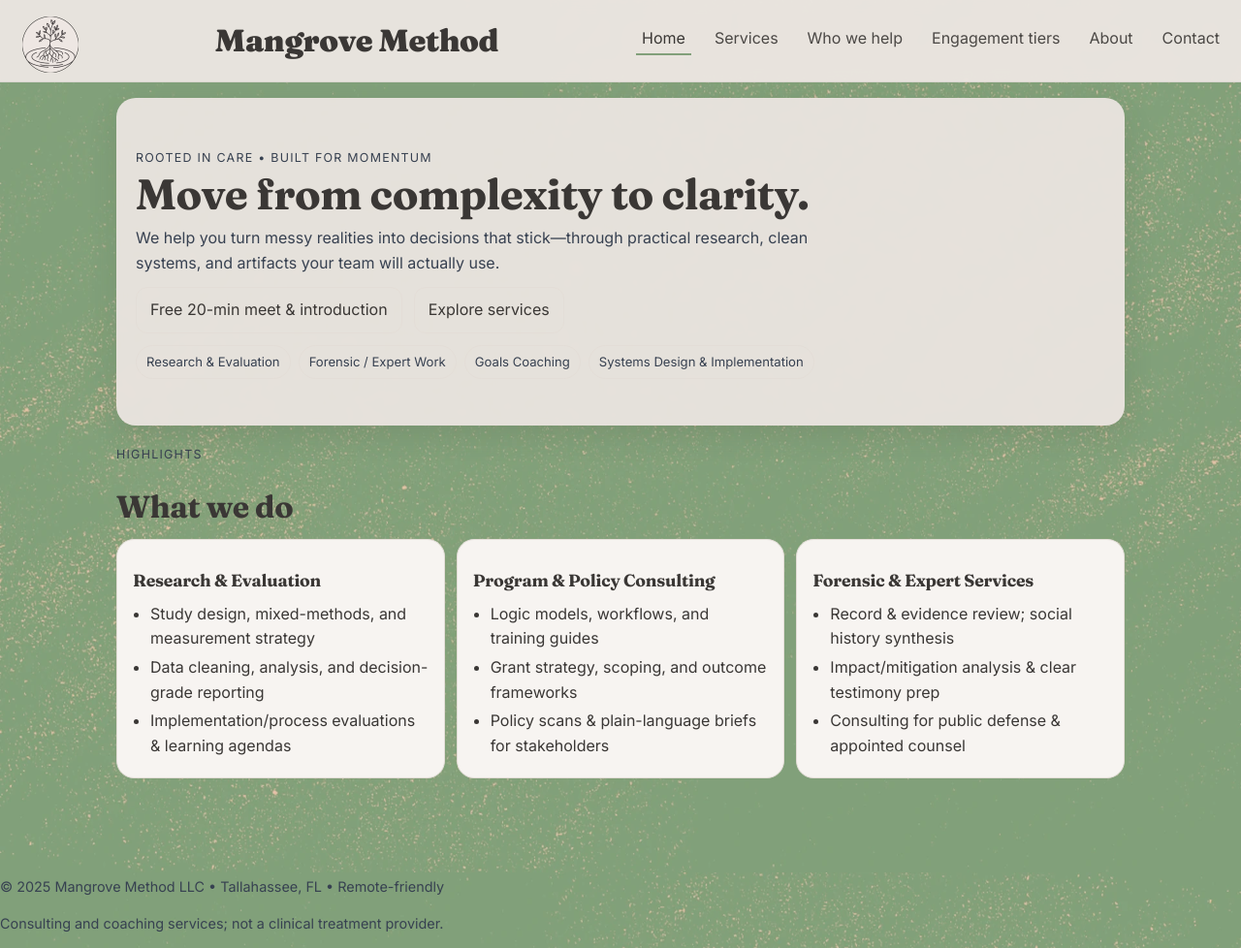
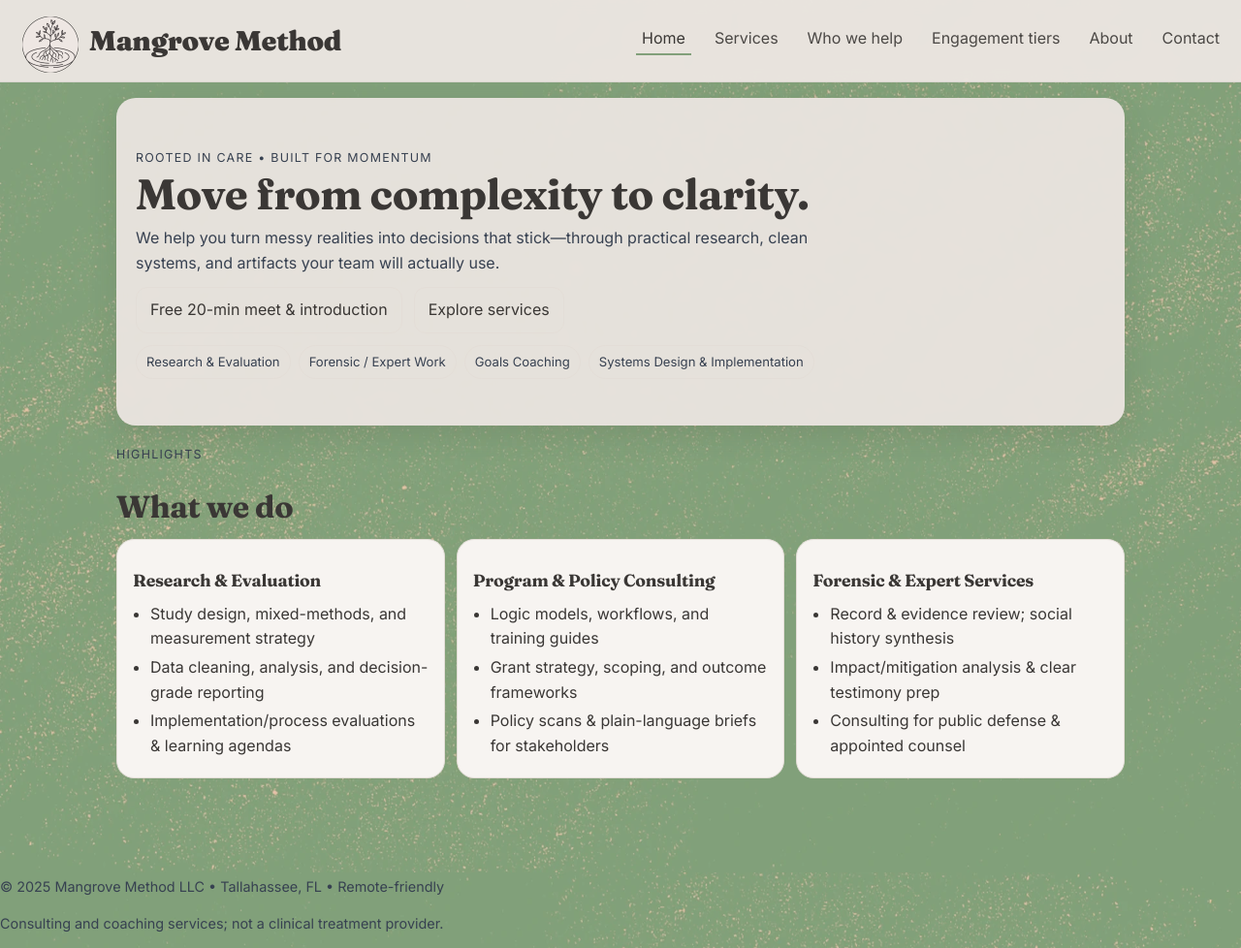
Before and after one commit to elizcurley/github.io, a Jekyll site: the page built from index.md, in a window 1280 px wide and 978 px high. Shown: the whole window at 97% size. Built offline with Jekyll 4.4.1, drawn with Linux system fonts in a browser that asks for light colours.

Commit message:
header adust

```diff
--- a/assets/styles.scss
+++ b/assets/styles.scss
@@ -74,3 +74,42 @@
 .footer{margin-top:40px;color:var(--muted);font-size:.9rem}
 a:focus-visible{outline:2px solid var(--mm-sage);outline-offset:2px}
 .cta-row{display:flex;gap:12px;flex-wrap:wrap;margin-top:10px}
+
+/* --- Header robustness: prevent brand from overlapping the logo --- */
+.site-header{
+  display:flex; align-items:center; gap: var(--space-2);
+  flex-wrap: nowrap;                 /* never wrap onto two lines */
+}
+
+/* Logo and hamburger: fixed-size flex items */
+.logo-link{ flex: 0 0 auto; }
+.nav-toggle{ flex: 0 0 auto; }
+
+/* Brand: takes the middle lane, shrinks, and ellipsizes */
+.brand-text{
+  flex: 1 1 auto;                    /* allow it to shrink */
+  min-width: 0;                      /* critical: enables shrinking below content width */
+  white-space: nowrap;
+  overflow: hidden;
+  text-overflow: ellipsis;
+  /* keep your existing font sizing, just make sure any vw+rem math is inside calc() */
+  font-size: clamp(1.1rem, calc(1.6vw + 0.5rem), 1.8rem);
+}
+
+/* Desktop nav stays to the right and can scroll horizontally if tight */
+.main-nav{
+  flex: 0 1 auto;
+  min-width: 0;                      /* so it can shrink without pushing */
+  white-space: nowrap;
+  overflow-x: auto;
+}
+
+/* When under 900px, we already switch to hamburger; keep brand tidy */
+@media (max-width: 900px){
+  .main-nav{ position:absolute; right:16px; top:64px; }
+}
+
+/* Optional: on very tiny screens, hide the brand text entirely */
+@media (max-width: 360px){
+  .brand-text{ display:none; }
+}
```
